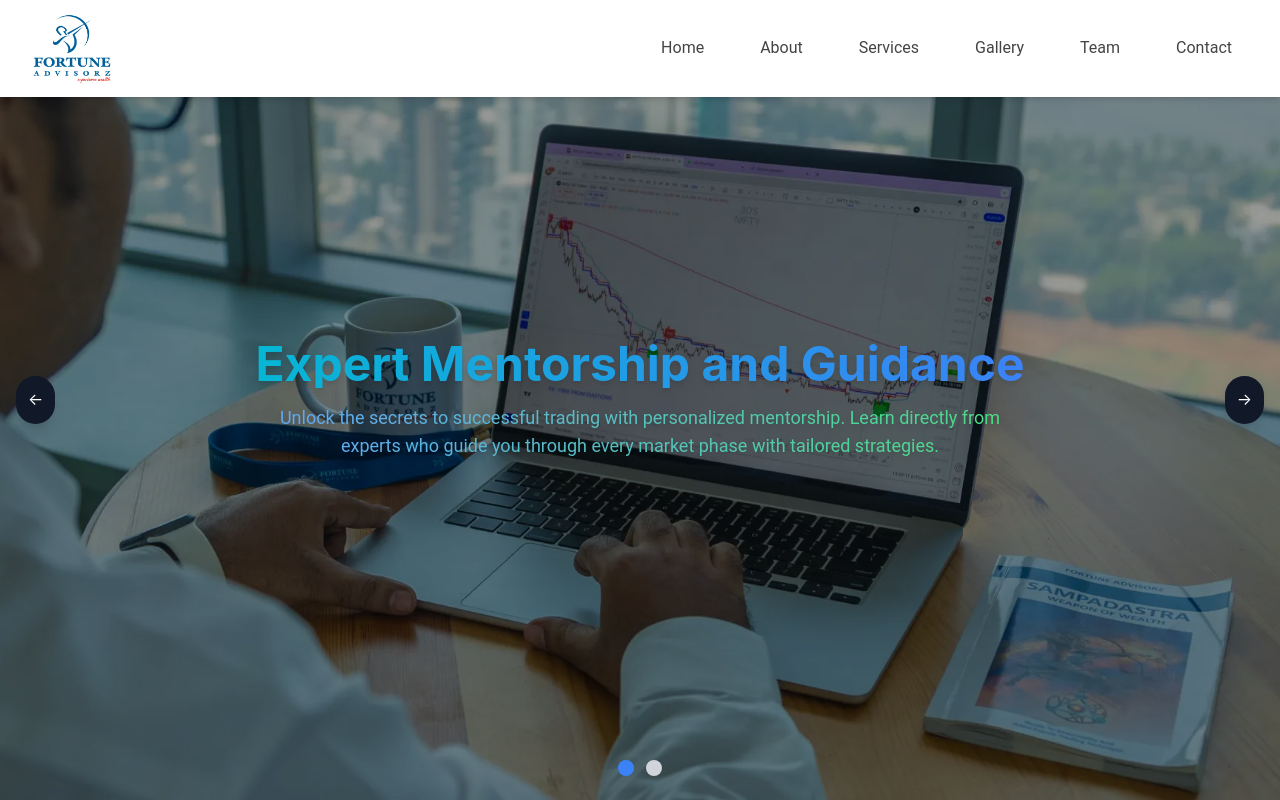
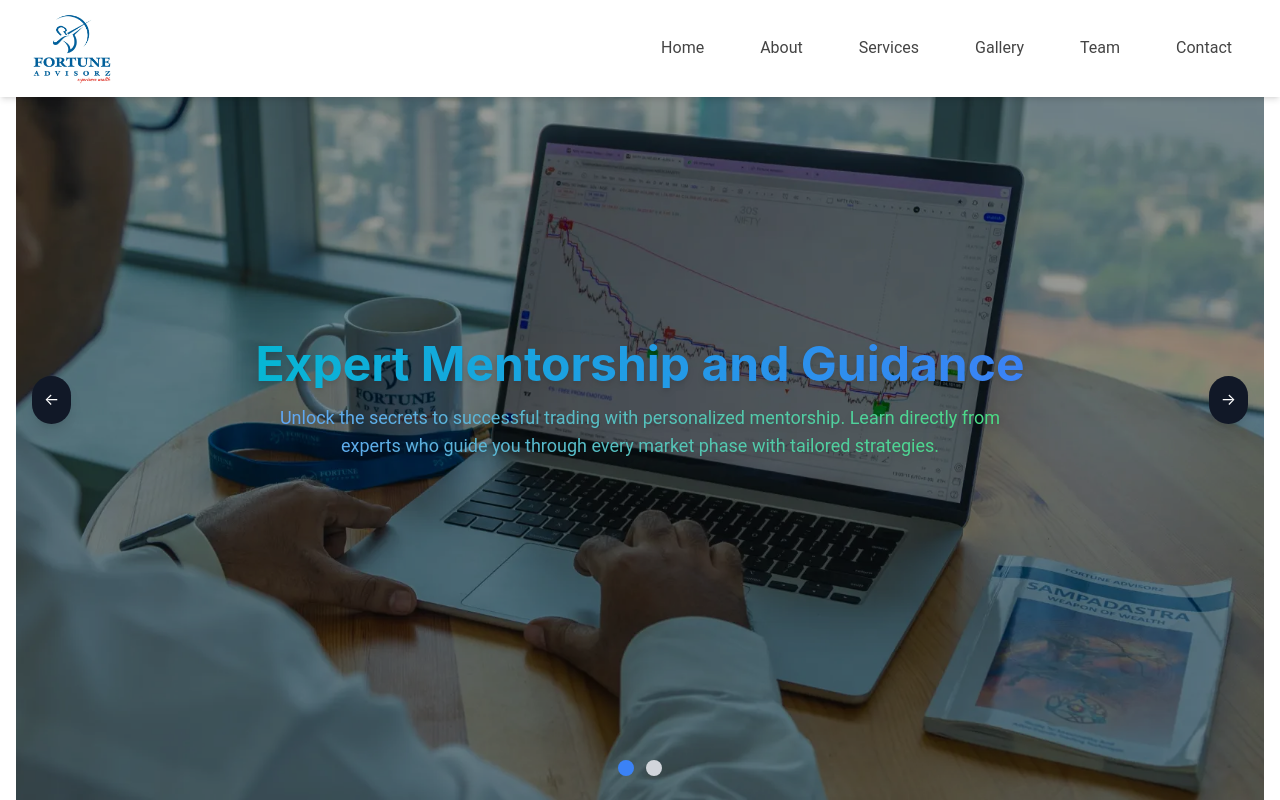
Before and after one commit to Sarvesh-24/FortuneWeb, a React (Create React App) app: page / in a window 1280 px wide. Shown: the top 800 px of the page. Built offline with nearby package versions, Linux system fonts and the light colour scheme.

Commit message:
removed space

```diff
--- a/src/App.js
+++ b/src/App.js
@@ -108,8 +108,7 @@ const App = () => {
       <Route
         path="/"
         element={
-            <>
-            <div className="space-y-8">
+          <div className="space-y-4 px-4 m-0">
             <Hero />
             <About />
             <Program />
@@ -120,7 +119,7 @@ const App = () => {
             <Gallery />
             <Team />
             <FAQ />
-              <Contact/>
+            <Contact />
             <FloatingWhatsApp
               phoneNumber="+91 9702625115"
               accountName="FORTUNE ADVISORZ"
@@ -135,19 +134,16 @@ const App = () => {
               darkMode={false}
               allowClickAway={true}
               allowEsc={true}
-                    className="fixed bottom-8 right-8 z-50" // Ensure proper positioning
-                    chatboxHeight={300} // Adjust height if needed
+              className="fixed bottom-8 right-8 z-50"
+              chatboxHeight={300}
               notification={true}
               notificationDelay={60}
               notificationSound={true}
               notificationLoop={3}
-                    notificationStyle={{ backgroundColor: '#007bff', color: 'white' }}
-                    chatboxStyle={{ borderRadius: '10px' }}
+              notificationStyle={{ backgroundColor: "#007bff", color: "white" }}
+              chatboxStyle={{ borderRadius: "10px" }}
             />
-
           </div>
-
-            </>
         }
       />
       <Route path="/testimonials" element={<Testimonials />} />
@@ -161,11 +157,11 @@ const App = () => {
       <Route path="/contact" element={<Contact />} />
       <Route path="/videos" element={<VideoYT />} />
       <Route path="/yt" element={<VideoCarousel />} />
-        <Route path="/mutualfunds" element={<MutualFundPage/>}/>
+      <Route path="/mutualfunds" element={<MutualFundPage />} />
     </Routes>
     <Footer />
+  </Router>
 
-    </Router>
   );
 };
 
```
Lines whose indentation alone changed are shown as unchanged.
